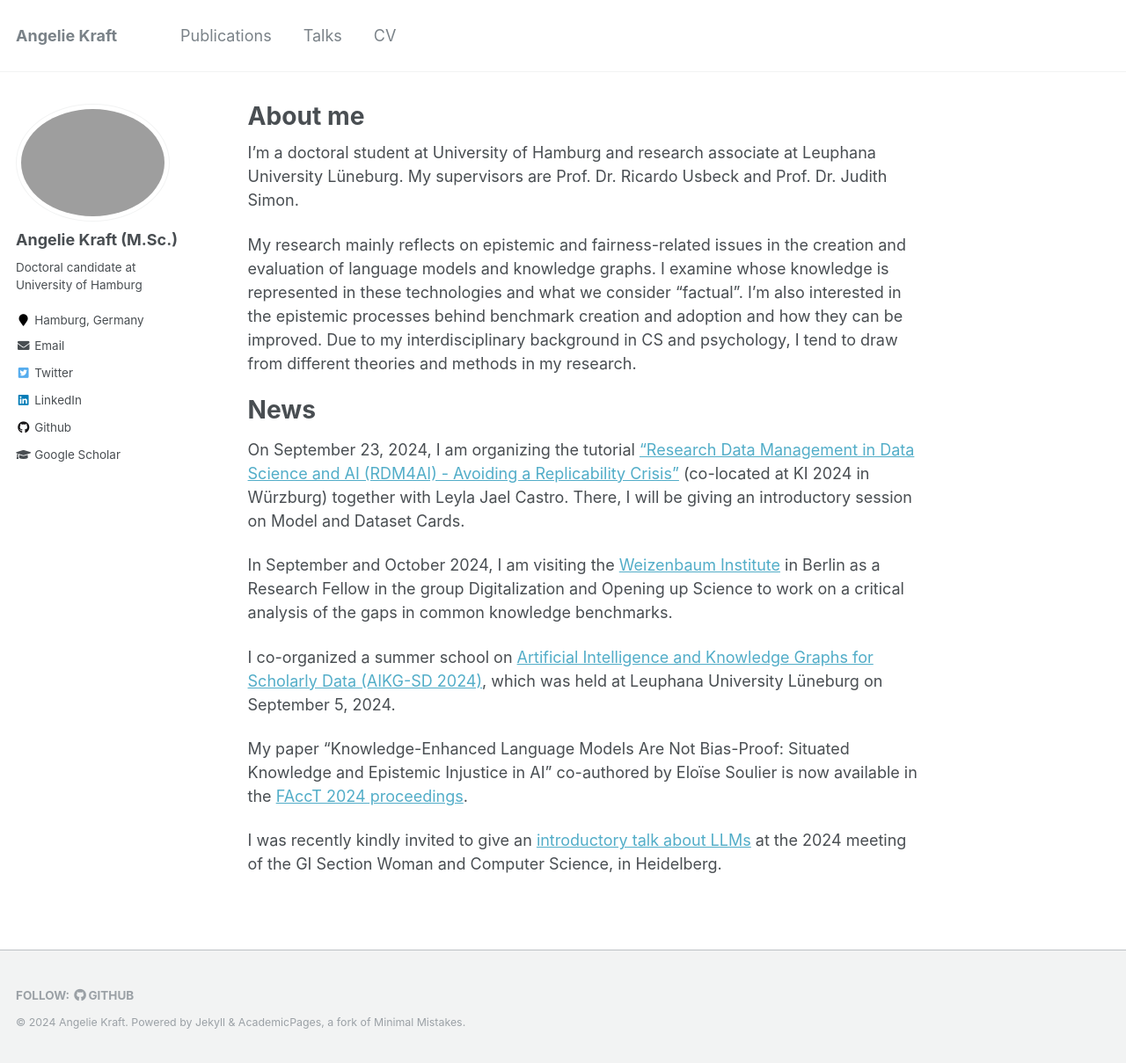
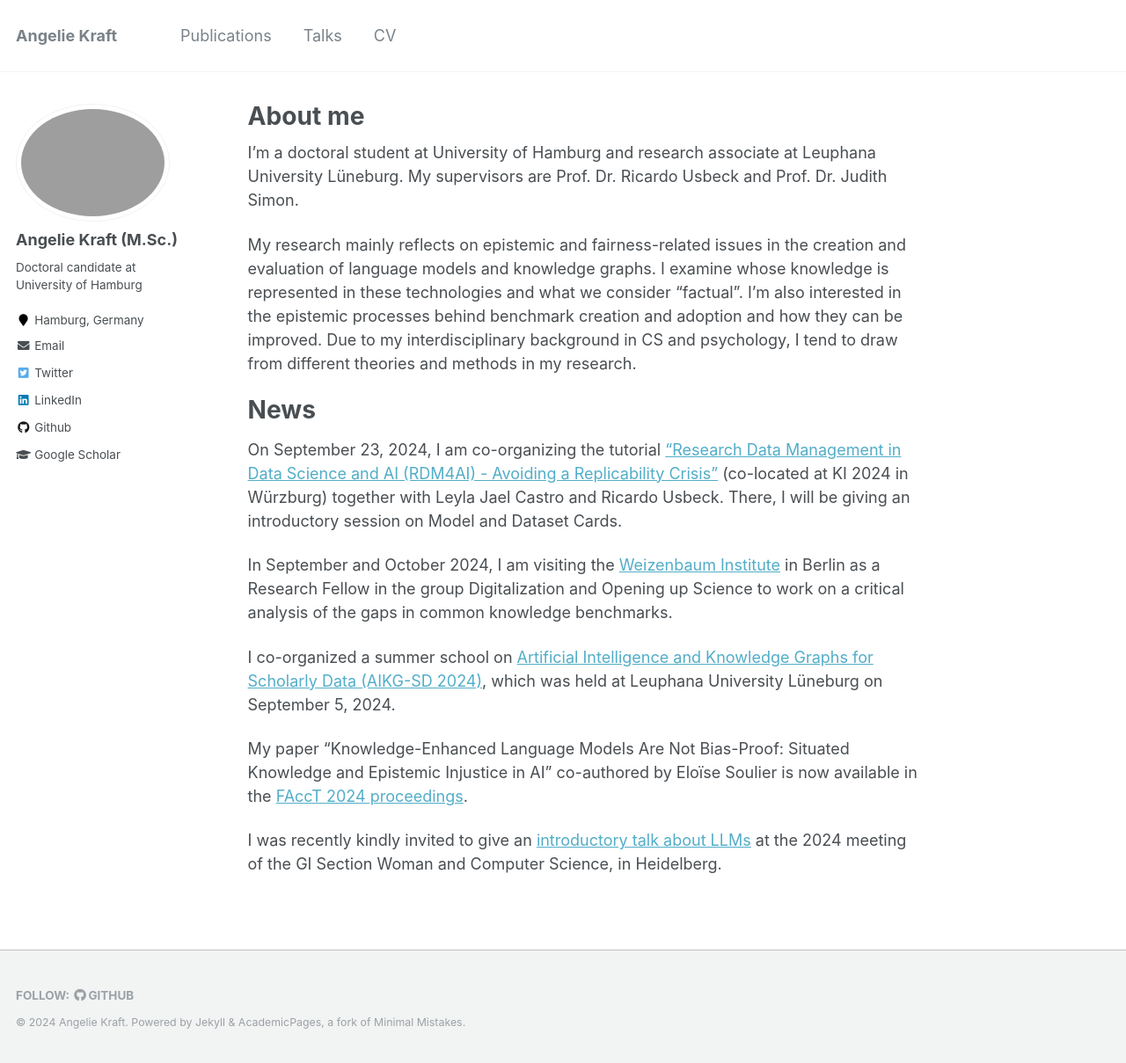
Before and after one commit to krangelie/krangelie.github.io, a Jekyll site: the page built from _pages/about.md, in a window 1280 px wide and 1209 px high. Shown: the whole window at 88% size. Built offline with Jekyll 4.4.1, drawn with Linux system fonts in a browser that asks for light colours.

Commit message:
update news & add events section

```diff
--- a/_pages/about.md
+++ b/_pages/about.md
@@ -13,7 +13,7 @@ My research mainly reflects on epistemic and fairness-related issues in the crea
 
 
 # News
-On September 23, 2024, I am organizing the tutorial ["Research Data Management in Data Science and AI (RDM4AI) - Avoiding a Replicability Crisis"](https://sites.google.com/view/rdm4ai-2024/startseite) (co-located at KI 2024 in Würzburg) together with Leyla Jael Castro. There, I will be giving an introductory session on Model and Dataset Cards.
+On September 23, 2024, I am co-organizing the tutorial ["Research Data Management in Data Science and AI (RDM4AI) - Avoiding a Replicability Crisis"](https://sites.google.com/view/rdm4ai-2024/startseite) (co-located at KI 2024 in Würzburg) together with Leyla Jael Castro and Ricardo Usbeck. There, I will be giving an introductory session on Model and Dataset Cards.
 
 In September and October 2024, I am visiting the [Weizenbaum Institute](https://www.weizenbaum-institut.de/en/) in Berlin as a Research Fellow in the group Digitalization and Opening up Science to work on a critical analysis of the gaps in common knowledge benchmarks.
 
```
